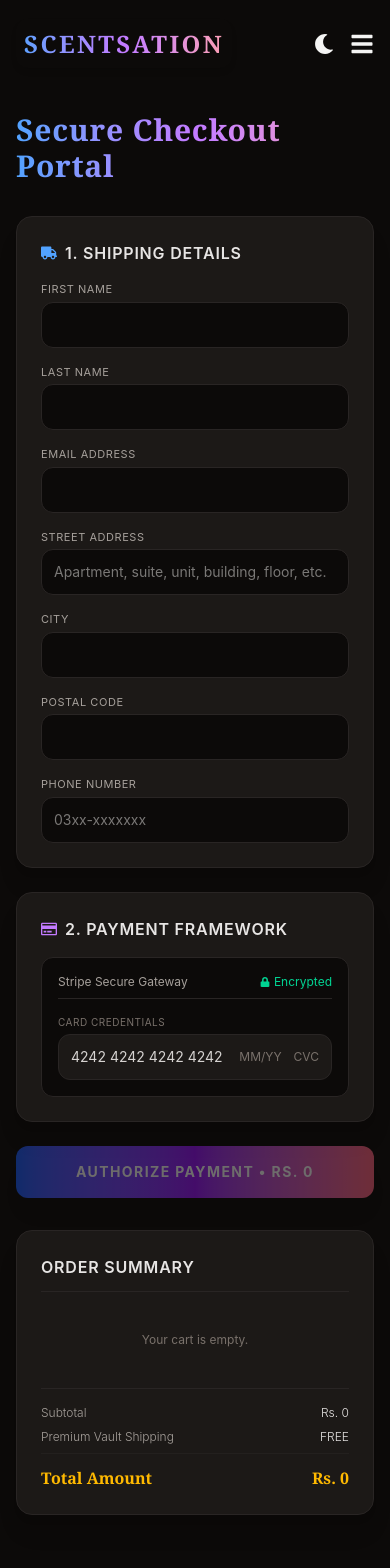
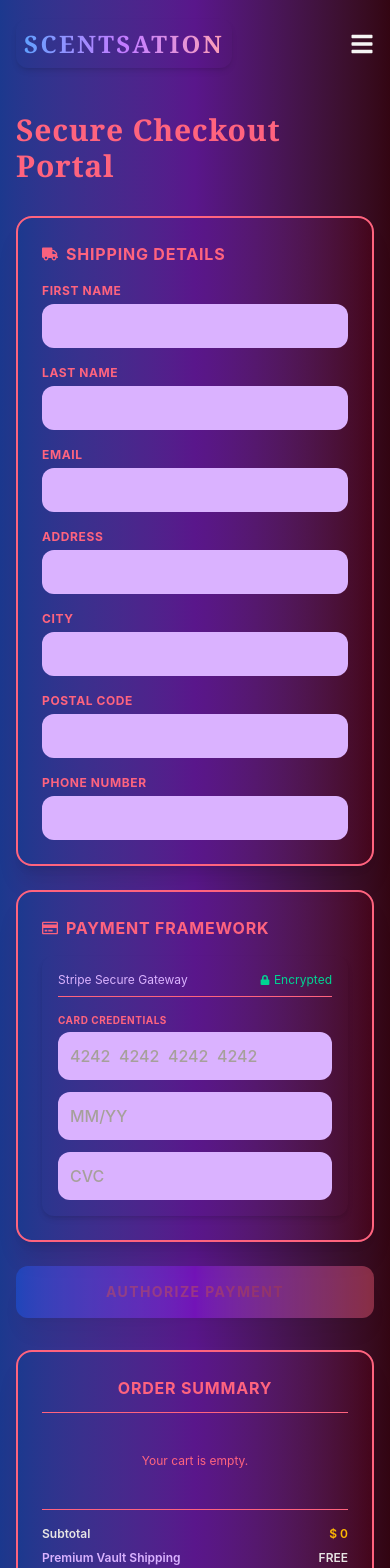
Before and after one commit to Erum-Saeed-88/Perfume_Store_Frontend, a React (Vite) app: page /checkout in a window 390 px wide. Shown: the top 1568 px of the page. Built offline with nearby package versions, Linux system fonts and the light colour scheme.

Commit message:
Add files via upload

```diff
--- a/src/components/Navbar.jsx
+++ b/src/components/Navbar.jsx
@@ -1,6 +1,6 @@
 import React, { useState, useEffect, useContext } from 'react';
 import { Link, useNavigate } from 'react-router-dom';
-import { FaShoppingBag, FaHeart, FaSun, FaMoon, FaUser, FaSignOutAlt, FaBars, FaTimes, FaSlidersH } from 'react-icons/fa';
+import { FaShoppingBag, FaHeart, FaUser, FaSignOutAlt, FaBars, FaTimes, FaSlidersH } from 'react-icons/fa';
 import { CartContext } from '../context/CartContext';
 import { AuthContext } from '../context/AuthContext';
 
@@ -8,7 +8,7 @@ const Navbar = () => {
   const [isScrolled, setIsScrolled] = useState(false);
   const [isMobileMenuOpen, setIsMobileMenuOpen] = useState(false);
 
-  const { cartItems, wishlistItems, theme, toggleTheme } = useContext(CartContext);
+  const { cartItems, wishlistItems } = useContext(CartContext);
   const { user, logout } = useContext(AuthContext);
   const navigate = useNavigate();
 
@@ -69,10 +69,6 @@ const Navbar = () => {
 
           {/* Icon Controls Section */}
           <div className="hidden md:flex items-center space-x-6">
-            {/* Theme Toggle Button */}
-            <button onClick={toggleTheme} className="text-stone-100 hover:text-rose-300 transition-colors focus:outline-none">
-              {theme === 'dark' ? <FaSun className="w-5 h-5 text-rose-200" /> : <FaMoon className="w-5 h-5" />}
-            </button>
 
             {/* Wishlist Link */}
             <Link to="/wishlist" className="relative text-rose-200 hover:text-rose-300 animate-pulse transition-colors">
@@ -112,15 +108,9 @@ const Navbar = () => {
           </div>
 
           {/* Mobile Menu Button */}
-          <div className="md:hidden flex items-center space-x-4">
-            <button onClick={toggleTheme} className="text-stone-100 focus:outline-none">
-              {theme === 'dark' ? <FaSun className="w-5 h-5 text-amber-400" /> : <FaMoon className="w-5 h-5" />}
-            </button>
-            <button onClick={() => setIsMobileMenuOpen(!isMobileMenuOpen)} className="text-stone-100 focus:outline-none">
-              {isMobileMenuOpen ? <FaTimes className="w-6 h-6" /> : <FaBars className="w-6 h-6" />}
-            </button>
-          </div>
-
+          <button onClick={() => setIsMobileMenuOpen(!isMobileMenuOpen)} className="text-stone-100 md:hidden focus:outline-none">
+            {isMobileMenuOpen ? <FaTimes className="w-6 h-6" /> : <FaBars className="w-6 h-6" />}
+          </button>
         </div>
       </div>
 
--- a/src/components/PremiumCollection.jsx
+++ b/src/components/PremiumCollection.jsx
@@ -49,7 +49,7 @@ const PremiumCollection = () => {
   useEffect(() => {
     const getPremiumData = async () => {
       try {
-        const { data } = await axios.get('http://localhost:8000/api/products');
+        const { data } = await axios.get('https://perfume-shop-backend-one.vercel.app/api/products');
         if (Array.isArray(data)) {
           setProducts(data.slice(0, 12));
         } else if (data && Array.isArray(data.products)) {
--- a/src/context/CartContext.jsx
+++ b/src/context/CartContext.jsx
@@ -5,7 +5,6 @@ export const CartContext = createContext();
 export const CartProvider = ({ children }) => {
   const [cartItems, setCartItems] = useState(() => JSON.parse(localStorage.getItem('cartItems')) || []);
   const [wishlistItems, setWishlistItems] = useState(() => JSON.parse(localStorage.getItem('wishlistItems')) || []);
-  const [theme, setTheme] = useState(() => localStorage.getItem('theme') || 'light');
 
   // Sync state modifications with LocalStorage
   useEffect(() => {
@@ -16,20 +15,9 @@ export const CartProvider = ({ children }) => {
     localStorage.setItem('wishlistItems', JSON.stringify(wishlistItems));
   }, [wishlistItems]);
 
-  useEffect(() => {
-    const root = window.document.documentElement;
-    if (theme === 'dark') {
-      root.classList.add('dark');
-    } else {
-      root.classList.remove('dark');
-    }
-    localStorage.setItem('theme', theme);
-  }, [theme]);
-
-  const toggleTheme = () => setTheme(prev => prev === 'light' ? 'dark' : 'light');
 
   return (
-    <CartContext.Provider value={{ cartItems, wishlistItems, theme, toggleTheme, setCartItems, setWishlistItems }}>
+    <CartContext.Provider value={{ cartItems, wishlistItems, setCartItems, setWishlistItems }}>
       {children}
     </CartContext.Provider>
   );
--- a/src/pages/AdminDashboard.jsx
+++ b/src/pages/AdminDashboard.jsx
@@ -71,7 +71,7 @@ const AdminDashboard = () => {
       dataPayload.append('image', imageFile); // Triggers upload.single('image') on backend
 
       // Direct post transmission with Multipart boundaries
-      await axios.post('http://localhost:8000/api/products', dataPayload, {
+      await axios.post('https://perfume-shop-backend-one.vercel.app/api/products', dataPayload, {
         headers: {
           'Content-Type': 'multipart/form-data'
         }
--- a/src/pages/CheckoutForm.jsx
+++ b/src/pages/CheckoutForm.jsx
@@ -57,10 +57,10 @@ const CheckoutForm = () => {
       console.log("🚀 Firing payload vector matrix to backend server...", orderPayload);
 
       // 🔥 REAL API CALL: Direct hit onto port 8000
-      const response = await axios.post('http://localhost:8000/api/orders', orderPayload);
+      const response = await axios.post('https://perfume-shop-backend-one.vercel.app/api/orders', orderPayload);
 
       if (response.status === 201) {
-        alert("💎 Order Confirmed! Premium Fragrance locked and email sent successfully.");
+        console.log("💎 Order Confirmed & email sent successfully.");
         setCartItems([]); // Clear local shopping state
         navigate('/');
       }
@@ -74,83 +74,122 @@ const CheckoutForm = () => {
   };
 
   return (
-    <div className="bg-stone-950 text-stone-100 min-h-screen pt-28 pb-16 px-4 sm:px-6 lg:px-8">
+    <div className="bg-gradient-to-r from-blue-900 via-purple-900 to-rose-950/60 text-stone-100 min-h-screen pt-28 pb-16 px-4 sm:px-6 lg:px-8">
       <div className="max-w-6xl mx-auto">
 
-        <h2 className="text-3xl font-serif font-bold text-transparent bg-clip-text bg-gradient-to-r from-blue-400 via-purple-400 to-rose-300 mb-8 tracking-wide">
+        <h2 className="text-3xl font-serif font-bold text-rose-400 mb-8 tracking-wide">
           Secure Checkout Portal
         </h2>
 
         <div className="grid grid-cols-1 lg:grid-cols-12 gap-8 items-start">
 
           {/* LEFT: Shipping and Payment Forms */}
-          <form onSubmit={handleCheckoutSubmit} className="lg:col-span-7 space-y-6">
+          <form onSubmit={handleCheckoutSubmit} className="lg:col-span-7 space-y-6 bg-transparent">
 
             {/* Delivery Info Block */}
-            <div className="bg-stone-900 border border-stone-800 rounded-2xl p-6 shadow-xl space-y-4">
-              <h3 className="text-md font-semibold text-stone-200 tracking-wider uppercase flex items-center gap-2">
-                <FaTruck className="text-blue-400" /> 1. Shipping Details
+            <div className="bg-gradient-to-r from-blue-900 via-purple-900 to-rose-950/60 border-2 border-rose-400 rounded-2xl p-6 shadow-xl space-y-4">
+              <h3 className="text-md font-bold text-rose-400 tracking-wider uppercase flex items-center gap-2">
+                <FaTruck className="text-rose-400 animate-pulse" /> Shipping Details
               </h3>
 
               <div className="grid grid-cols-1 sm:grid-cols-2 gap-4">
                 <div>
-                  <label className="block text-[11px] uppercase tracking-wider text-stone-400 mb-1">First Name</label>
-                  <input type="text" name="firstName" required onChange={handleInputChange} className="w-full bg-stone-950 border border-stone-800 p-3 rounded-xl text-sm text-stone-200 focus:outline-none focus:border-purple-500 transition-colors" />
+                  <label className="block text-[12px] uppercase tracking-wider font-bold text-rose-400 mb-1">First Name</label>
+                  <input type="text" name="firstName" required onChange={handleInputChange} className="w-full bg-purple-300 p-3 rounded-xl text-sm text-rose-400 focus:outline-none focus:border-rose-400 transition-colors" />
                 </div>
                 <div>
-                  <label className="block text-[11px] uppercase tracking-wider text-stone-400 mb-1">Last Name</label>
-                  <input type="text" name="lastName" required onChange={handleInputChange} className="w-full bg-stone-950 border border-stone-800 p-3 rounded-xl text-sm text-stone-200 focus:outline-none focus:border-purple-500 transition-colors" />
+                  <label className="block text-[12px] uppercase font-bold tracking-wider text-rose-400 mb-1">Last Name</label>
+                  <input type="text" name="lastName" required onChange={handleInputChange} className="w-full bg-purple-300 p-3 rounded-xl text-sm text-rose-400 focus:outline-none focus:border-rose-400 transition-colors" />
                 </div>
               </div>
 
               <div>
-                <label className="block text-[11px] uppercase tracking-wider text-stone-400 mb-1">Email Address</label>
-                <input type="email" name="email" required onChange={handleInputChange} className="w-full bg-stone-950 border border-stone-800 p-3 rounded-xl text-sm text-stone-200 focus:outline-none focus:border-purple-500 transition-colors" />
+                <label className="block text-[12px] uppercase font-bold tracking-wider text-rose-400 mb-1">Email</label>
+                <input type="email" name="email" required onChange={handleInputChange} className="w-full bg-purple-300 p-3 rounded-xl text-sm text-rose-400 focus:outline-none focus:border-rose-400 transition-colors" />
               </div>
 
               <div>
-                <label className="block text-[11px] uppercase tracking-wider text-stone-400 mb-1">Street Address</label>
-                <input type="text" name="address" required onChange={handleInputChange} className="w-full bg-stone-950 border border-stone-800 p-3 rounded-xl text-sm text-stone-200 focus:outline-none focus:border-purple-500 transition-colors" placeholder="Apartment, suite, unit, building, floor, etc." />
+                <label className="block text-[12px] font-bold uppercase tracking-wider text-rose-400 mb-1">Address</label>
+                <input type="text" name="address" required onChange={handleInputChange} className="w-full bg-purple-300 p-3 rounded-xl text-sm text-rose-400 focus:outline-none focus:border-rose-400 transition-colors" />
               </div>
 
               <div className="grid grid-cols-1 sm:grid-cols-3 gap-4">
                 <div className="sm:col-span-2">
-                  <label className="block text-[11px] uppercase tracking-wider text-stone-400 mb-1">City</label>
-                  <input type="text" name="city" required onChange={handleInputChange} className="w-full bg-stone-950 border border-stone-800 p-3 rounded-xl text-sm text-stone-200 focus:outline-none focus:border-purple-500 transition-colors" />
+                  <label className="block text-[12px] uppercase font-bold tracking-wider text-rose-400 mb-1">City</label>
+                  <input type="text" name="city" required onChange={handleInputChange} className="w-full bg-purple-300 p-3 rounded-xl text-sm text-rose-400 focus:outline-none focus:border-rose-400 transition-colors" />
                 </div>
                 <div>
-                  <label className="block text-[11px] uppercase tracking-wider text-stone-400 mb-1">Postal Code</label>
-                  <input type="text" name="zipCode" required onChange={handleInputChange} className="w-full bg-stone-950 border border-stone-800 p-3 rounded-xl text-sm text-stone-200 focus:outline-none focus:border-purple-500 transition-colors" />
+                  <label className="block text-[12px] font-bold uppercase tracking-wider text-rose-400 mb-1">Postal Code</label>
+                  <input type="text" name="zipCode" required onChange={handleInputChange} className="w-full bg-purple-300 p-3 rounded-xl text-sm text-rose-400 focus:outline-none focus:border-rose-400 transition-colors" />
                 </div>
               </div>
 
               <div>
-                <label className="block text-[11px] uppercase tracking-wider text-stone-400 mb-1">Phone Number</label>
-                <input type="tel" name="phone" required onChange={handleInputChange} className="w-full bg-stone-950 border border-stone-800 p-3 rounded-xl text-sm text-stone-200 focus:outline-none focus:border-purple-500 transition-colors" placeholder="03xx-xxxxxxx" />
+                <label className="block text-[12px] font-bold uppercase tracking-wider text-rose-400 mb-1">Phone Number</label>
+                <input type="tel" name="phone" required onChange={handleInputChange} className="w-full bg-purple-300 p-3 rounded-xl text-sm text-rose-400 focus:outline-none focus:border-rose-400 transition-colors" />
               </div>
             </div>
 
             {/* Payment Section (Stripe UI Layout Mockup) */}
-            <div className="bg-stone-900 border border-stone-800 rounded-2xl p-6 shadow-xl space-y-4">
-              <h3 className="text-md font-semibold text-stone-200 tracking-wider uppercase flex items-center gap-2">
-                <FaRegCreditCard className="text-purple-400" /> 2. Payment Framework
+            <div className="bg-gradient-to-r from-blue-900 via-purple-900 to-rose-950/60  border-2 border-rose-400  rounded-2xl p-6 shadow-xl space-y-4">
+              <h3 className="text-md font-bold text-rose-400 tracking-wider uppercase flex items-center gap-2">
+                <FaRegCreditCard className="text-rose-400 animate-pulse" /> Payment Framework
               </h3>
 
-              <div className="p-4 bg-stone-950 border border-stone-800 rounded-xl space-y-4">
-                <div className="flex justify-between items-center text-xs text-stone-400 border-b border-stone-800 pb-2">
+              <div className="p-4 bg-transparent shadow-md rounded-xl space-y-4">
+                <div className="flex justify-between items-center text-xs text-purple-300 border-b border-rose-400 pb-2">
                   <span>Stripe Secure Gateway</span>
                   <span className="text-emerald-400 flex items-center gap-1"><FaLock className="text-[10px]" /> Encrypted</span>
                 </div>
 
                 {/* Simulated Card Elements */}
                 <div>
-                  <label className="block text-[10px] uppercase tracking-wider text-stone-500 mb-1">Card Credentials</label>
-                  <div className="w-full bg-stone-900 border border-stone-800 p-3 rounded-xl text-sm text-stone-300 flex items-center justify-between">
-                    <input type="text" maxLength="19" className="bg-transparent w-full focus:outline-none" placeholder="4242  4242  4242  4242" required defaultValue="4242 4242 4242 4242"/>
-                    <span className="text-stone-500 text-xs">MM/YY</span>
-                    <span className="text-stone-500 text-xs ml-3">CVC</span>
-                  </div>
-                </div>
+                    <label className="block text-[10px] font-bold uppercase tracking-wider text-rose-400 mb-1">Card Credentials</label>
+
+  {/* 🎯 RESPONSIVE GRID MATRIX: Mobile par columns (gap-3), tablet/laptop par single line block */}
+  <div className="grid grid-cols-1 sm:grid-cols-12 gap-3 w-full">
+
+    {/* 💳 1. CARD NUMBER INPUT (Mobile: Full Width | Desktop: 6 Columns Out of 12) */}
+    <div className="sm:col-span-6 bg-purple-300 p-3 rounded-xl flex items-center focus-within:border-rose-400 transition-all">
+      <input
+        type="text"
+        name="cardNumber"
+        maxLength="19"
+        onChange={handleInputChange}
+        className="w-full text-rose-400 font-medium placeholder-stone-400 focus:outline-none caret-purple-500"
+        placeholder="4242  4242  4242  4242"
+        required
+      />
+    </div>
+
+    {/* 📅 2. EXPIRY DATE INPUT (Mobile: Full Width | Desktop: 3 Columns Out of 12) */}
+    <div className="sm:col-span-3 bg-purple-300 p-3 rounded-xl flex items-center focus-within:border-purple-500 transition-all">
+      <input
+        type="text"
+        name="cardExpiry"
+        maxLength="5"
+        onChange={handleInputChange}
+        className="w-full bg-transparent text-rose-400 font-medium placeholder-stone-400 focus:outline-none caret-purple-500 text-left sm:text-center"
+        placeholder="MM/YY"
+        required
+      />
+    </div>
+
+    {/* 🔒 3. CVC SECURITY CODE INPUT (Mobile: Full Width | Desktop: 3 Columns Out of 12) */}
+    <div className="sm:col-span-3 bg-purple-300 p-3 rounded-xl flex items-center focus-within:border-purple-500 transition-all">
+      <input
+        type="password"
+        name="cardCvc"
+        maxLength="4"
+        onChange={handleInputChange}
+        className="w-full bg-transparent text-rose-400 font-medium placeholder-stone-400 focus:outline-none caret-purple-500 text-left sm:text-center"
+        placeholder="CVC"
+        required
+      />
+    </div>
+
+  </div>
+</div>
               </div>
             </div>
 
@@ -158,51 +197,51 @@ const CheckoutForm = () => {
             <button
               type="submit"
               disabled={loading || cartItems.length === 0}
-              className="w-full py-4 rounded-xl bg-gradient-to-r from-blue-600 via-purple-600 to-rose-400 text-white font-bold text-sm tracking-widest uppercase hover:opacity-95 shadow-xl transition-all disabled:opacity-40 disabled:cursor-not-allowed"
+              className="w-full py-4 rounded-xl bg-gradient-to-r from-blue-600 via-purple-600 to-rose-400 text-rose-400 font-bold text-sm tracking-widest uppercase hover:opacity-95 shadow-xl transition-all disabled:opacity-40 disabled:cursor-not-allowed"
             >
-              {loading ? 'Processing Transaction...' : `Authorize Payment • Rs. ${totalAmount.toLocaleString()}`}
+              {loading ? 'Processing Transaction...' : `Authorize Payment`}
             </button>
 
           </form>
 
           {/* RIGHT: Order Summary Block */}
-          <div className="lg:col-span-5 bg-stone-900 border border-stone-800 rounded-2xl p-6 shadow-xl sticky top-28 space-y-6">
-            <h3 className="text-md font-semibold text-stone-200 tracking-wider uppercase border-b border-stone-800 pb-3">
+          <div className="lg:col-span-5 bg-gradient-to-r from-blue-900 via-purple-900 to-rose-950/60  border-2 border-rose-400  rounded-2xl p-6 shadow-xl sticky top-28 space-y-6">
+            <h3 className="text-md font-bold text-rose-400 tracking-wider text-center uppercase border-b border-rose-400 pb-3">
               Order Summary
             </h3>
 
             {cartItems.length === 0 ? (
-              <p className="text-xs text-stone-500 py-4 text-center">Your cart is empty.</p>
+              <p className="text-xs text-rose-400 py-4 text-center">Your cart is empty.</p>
             ) : (
-              <div className="divide-y divide-stone-800 max-h-60 overflow-y-auto pr-2 custom-scrollbar">
+              <div className="divide-y divide-rose-400 max-h-60 overflow-y-auto pr-2 custom-scrollbar">
                 {cartItems.map((item) => (
                   <div key={item._id} className="flex gap-4 py-3 items-center justify-between">
                     <div className="flex gap-3 items-center">
                       <img src={item.image} alt={item.name} className="w-10 h-10 object-cover rounded-lg bg-stone-950 border border-stone-800" />
                       <div>
                         <h4 className="text-stone-200 text-xs font-serif font-medium line-clamp-1 max-w-[180px]">{item.name}</h4>
-                        <span className="text-[10px] text-stone-500 font-light">Qty: {item.qty} &bull; Rs. {item.price.toLocaleString()}</span>
+                        <span className="text-[10px] text-purple-300 font-light">Qty: {item.qty} &bull; $ {item.price.toLocaleString()}</span>
                       </div>
                     </div>
-                    <span className="text-stone-300 text-xs font-semibold">Rs. {(item.price * item.qty).toLocaleString()}</span>
+                    <span className="text-amber-400 text-xs font-semibold">$ {(item.price * item.qty).toLocaleString()}</span>
                   </div>
                 ))}
               </div>
             )}
 
             {/* Financial Calculations Grid */}
-            <div className="space-y-2 border-t border-stone-800 pt-4 text-xs font-light text-stone-400">
+            <div className="space-y-2 border-t border-rose-400 pt-4 text-xs font-semibold text-stone-200">
               <div className="flex justify-between">
                 <span>Subtotal</span>
-                <span className="text-stone-200">Rs. {subtotal.toLocaleString()}</span>
+                <span className="text-amber-400">$ {subtotal.toLocaleString()}</span>
               </div>
               <div className="flex justify-between">
-                <span>Premium Vault Shipping</span>
-                <span className="text-stone-200">{shipping === 0 ? "FREE" : `Rs. ${shipping}`}</span>
+                <span className='text-purple-300'>Premium Vault Shipping</span>
+                <span className="text-stone-200">{shipping === 0 ? "FREE" : `$ ${shipping}`}</span>
               </div>
-              <div className="flex justify-between text-base font-serif font-bold text-amber-400 pt-3 border-t border-stone-800/60">
+              <div className="flex justify-between text-base font-serif font-bold text-amber-400 pt-3 border-t border-rose-400">
                 <span>Total Amount</span>
-                <span>Rs. {totalAmount.toLocaleString()}</span>
+                <span>$ {totalAmount.toLocaleString()}</span>
               </div>
             </div>
           </div>
--- a/src/pages/Login.jsx
+++ b/src/pages/Login.jsx
@@ -18,7 +18,7 @@ const Login = () => {
     setLoading(true);
 
     try {
-      const { data } = await axios.post('http://localhost:8000/api/auth/login', {
+      const { data } = await axios.post('https://perfume-shop-backend-one.vercel.app/api/auth/login', {
         email,
         password,
       });
--- a/src/pages/Register.jsx
+++ b/src/pages/Register.jsx
@@ -19,7 +19,7 @@ const Register = () => {
     setLoading(true);
 
     try {
-      const { data } = await axios.post('http://localhost:8000/api/auth/register', {
+      const { data } = await axios.post('https://perfume-shop-backend-one.vercel.app/api/auth/register', {
         name,
         email,
         password,
--- a/src/pages/Wishlist.jsx
+++ b/src/pages/Wishlist.jsx
@@ -74,7 +74,7 @@ const Wishlist = () => {
                   {/* Delete Button Badge */}
                   <button
                     onClick={() => removeFromWishlist(product._id)}
-                    className="absolute top-4 right-4 text-purple-600 cursor-pointer hover:text-rose-400 p-2.5 rounded-xl backdrop-blur-md transition-colors"
+                    className="absolute top-4 right-4 text-amber-400 cursor-pointer hover:text-rose-400 p-2.5 rounded-xl backdrop-blur-md transition-colors"
                     title="Remove from Wishlist"
                   >
                     <FaTrash className="w-3.5 h-3.5" />
@@ -84,10 +84,10 @@ const Wishlist = () => {
                 {/* Info Metadata Card */}
                 <div className="p-5 flex flex-col flex-grow justify-between">
                   <div>
-                    <span className="text-[10px] uppercase font-bold tracking-widest text-amber-400">
+                    <span className="text-[10px] uppercase font-bold tracking-widest text-purple-300">
                       {product.category}
                     </span>
-                    <h3 className="text-rose-400 font-serif font-medium text-xl mt-1 line-clamp-1">
+                    <h3 className="text-rose-400 font-serif font-medium text-medium mt-1 line-clamp-1">
                       {product.name}
                     </h3>
                     <p className="text-lg font-bold text-amber-400 font-sans mt-2">
```
Also changed, not shown: src/components/Hero.jsx (+11 -10 lines), src/components/ProductCard.jsx (+5 -5 lines), src/pages/Cart.jsx (+8 -8 lines).
